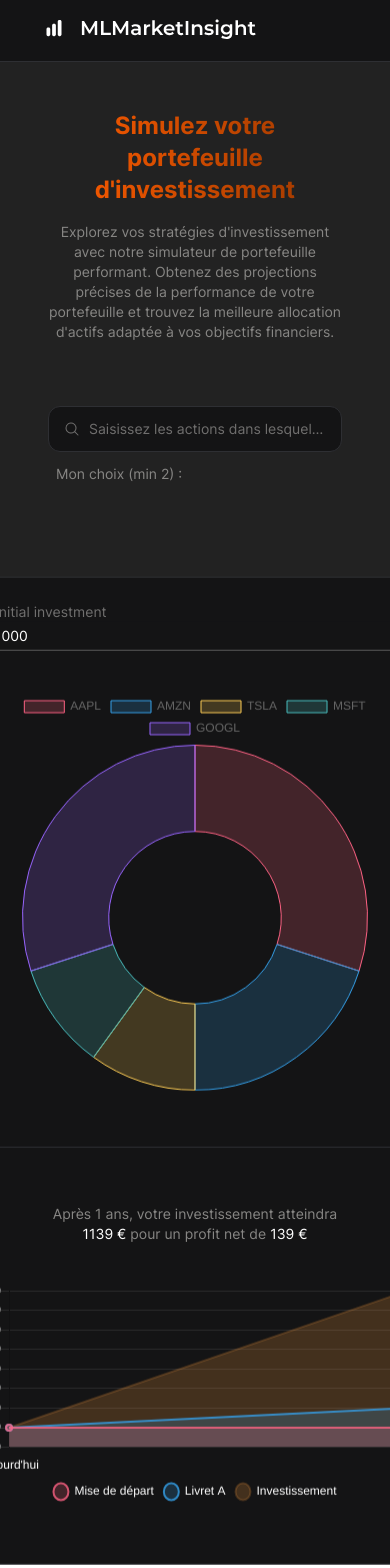
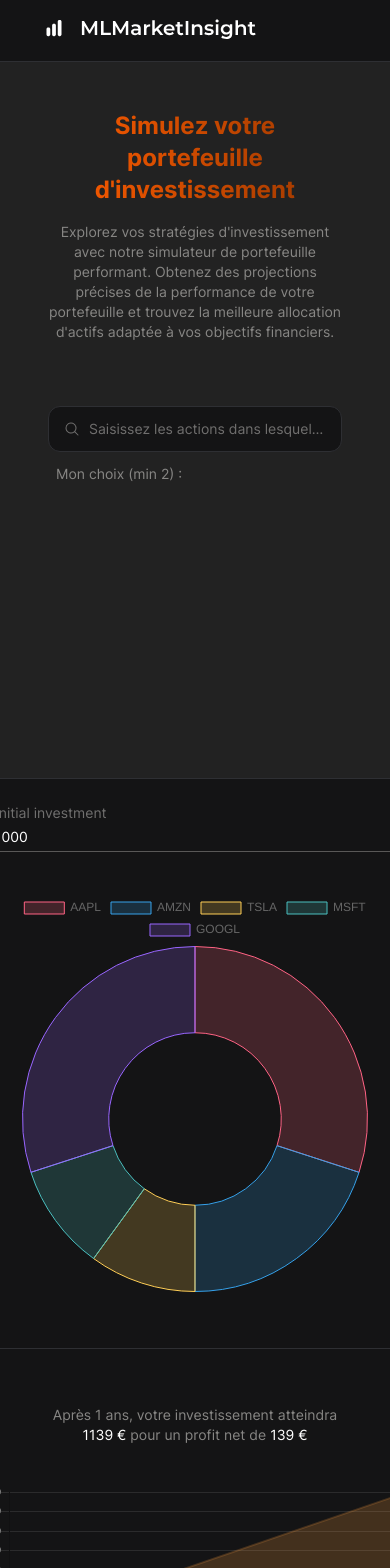
Before and after one commit to ml-market-insight/frontend, a Next.js app: page / in a window 390 px wide. Shown: the top 1568 px of the page. Built offline with nearby package versions, Linux system fonts and the light colour scheme.

Commit message:
fix(app): panel responsive

```diff
--- a/src/app/page.tsx
+++ b/src/app/page.tsx
@@ -25,7 +25,7 @@ export default function HomePage() {
         {/* <Image src={hero} alt="Hero" className='absolute top-0 left-0 -z-10'/> */}
         <SearchBar />
       </section>
-      <section className="flex w-full -translate-y-1/3 justify-center md:-translate-y-1/2">
+      <section className="flex w-full -translate-y-32 justify-center md:-translate-y-1/4 xl:-translate-y-1/2">
         <Panel />
       </section>
       <section className="mb-36 px-12">
```
